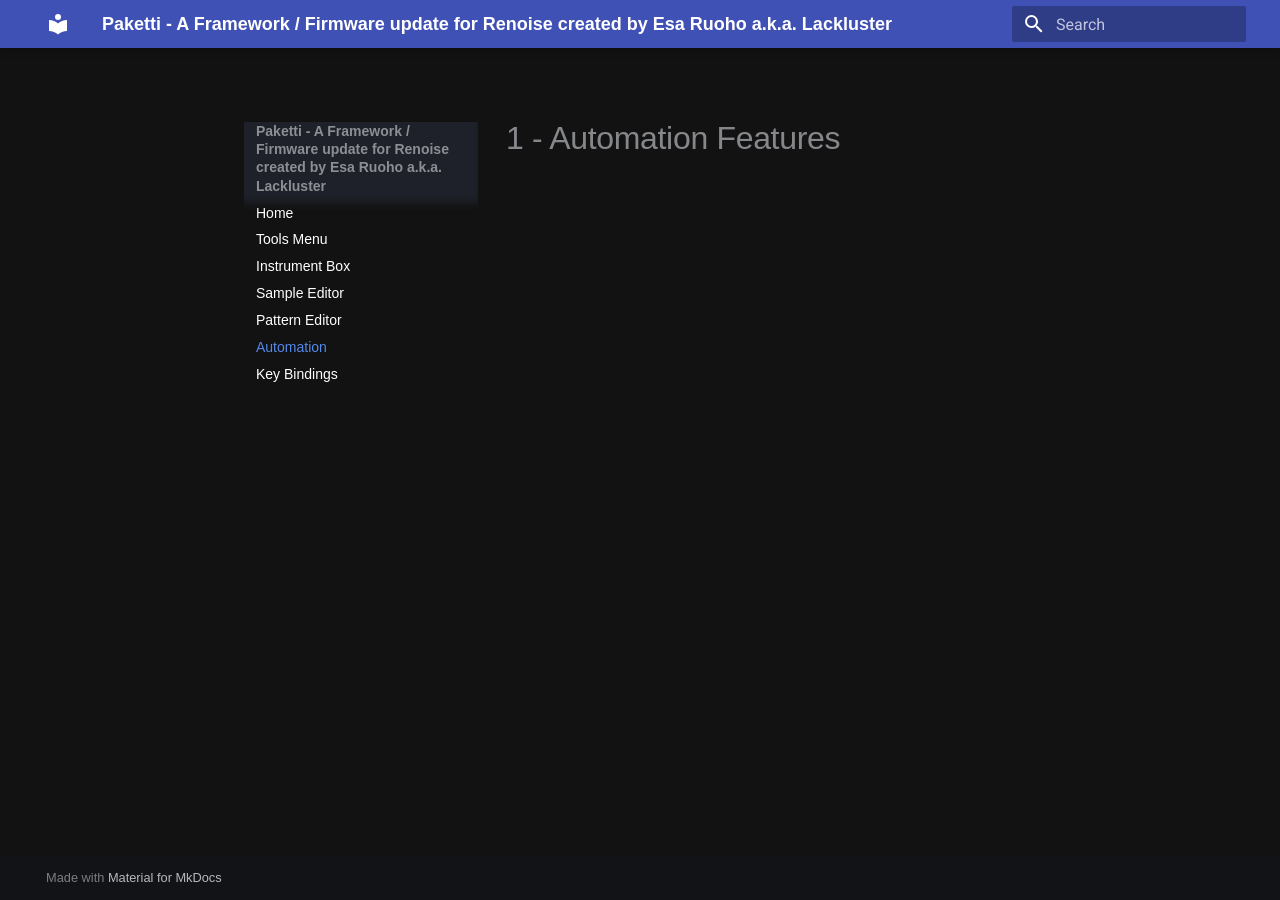
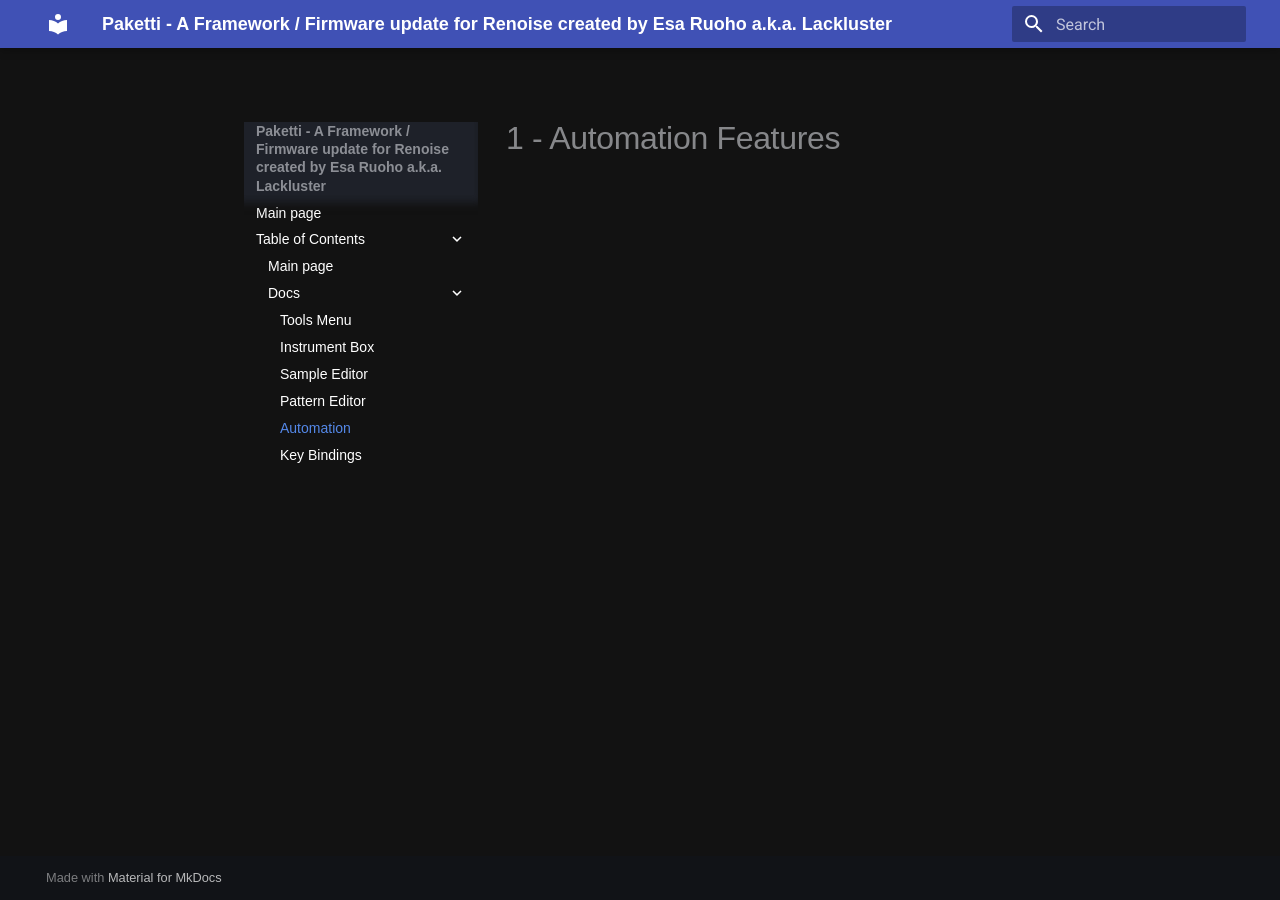
Before and after one commit to untilde/paketti-manual, an MkDocs documentation site: the page built from docs/05-Automation.md, in a window 1280 px wide. Built offline with MkDocs 1.6.1 and Material for MkDocs 9.7.7, drawn with Linux system fonts in a browser that asks for light colours; some of the changed lines change nothing that is shown.

Commit message:
Update mkdocs.yml

```diff
--- a/mkdocs.yml
+++ b/mkdocs.yml
@@ -1,25 +1,24 @@
 site_name: "Paketti - A Framework / Firmware update for Renoise created by Esa Ruoho a.k.a. Lackluster"
-docs_dir: "docs"  # Directory for your Markdown files and assets
+docs_dir: "docs"  # Folder for additional documentation files
+
 theme:
-  name: "material"  # Use Material theme for modern styling
+  name: "material"
   palette:
     primary: "indigo"
     accent: "indigo"
-    toggle:
-      icon: "material/brightness-4"
-      name: "Switch to dark mode"
-    scheme: "slate"  # Optional: Default to dark mode
+    scheme: "slate"  # Default dark mode
+
 extra_css:
-  - dark-mode.css  # Link your dark mode CSS file here
-extra_javascript:
-  - dark-light-toggle.js  # Link JavaScript file for dark/light mode toggle
+  - dark-mode.css  # Link to dark mode styling
 
-# Define the site navigation, linking each page in your Documentation folder
 nav:
-  - Home: index.md
-  - Tools Menu: 01-ToolsMenu.md
-  - Instrument Box: 02-InstrumentBox.md
-  - Sample Editor: 03-SampleEditor.md
-  - Pattern Editor: 04-PatternEditor.md
-  - Automation: 05-Automation.md
-  - Key Bindings: 22-KeyBindings.md
+  - Main page: ../README.md  # Point to the converted README.md
+  - Table of Contents:
+      - Main page: ../README.md
+      - Docs:
+          - Tools Menu: "01-ToolsMenu.md"
+          - Instrument Box: "02-InstrumentBox.md"
+          - Sample Editor: "03-SampleEditor.md"
+          - Pattern Editor: "04-PatternEditor.md"
+          - Automation: "05-Automation.md"
+          - Key Bindings: "22-KeyBindings.md"
```
